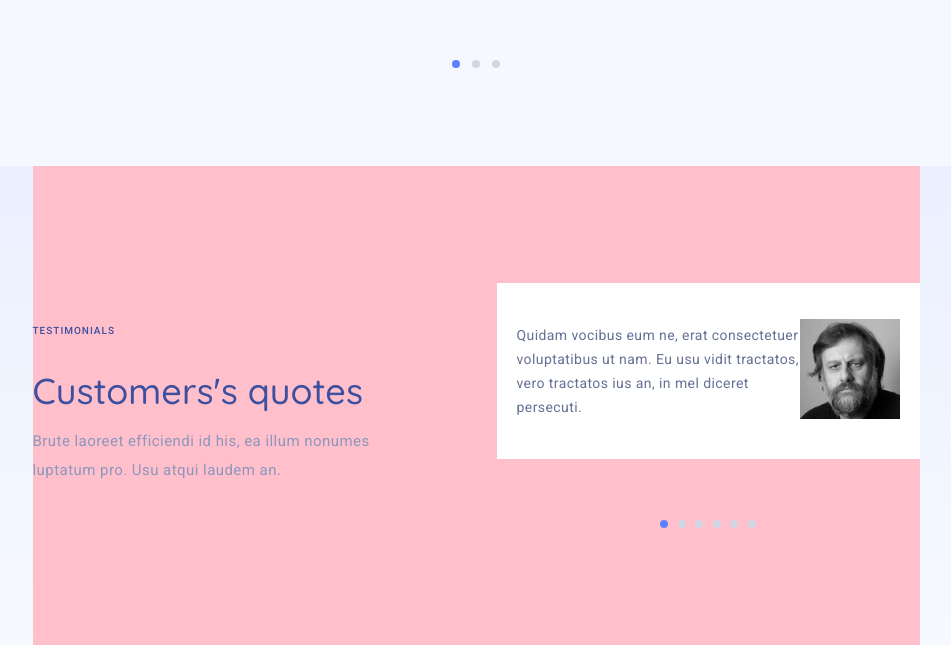
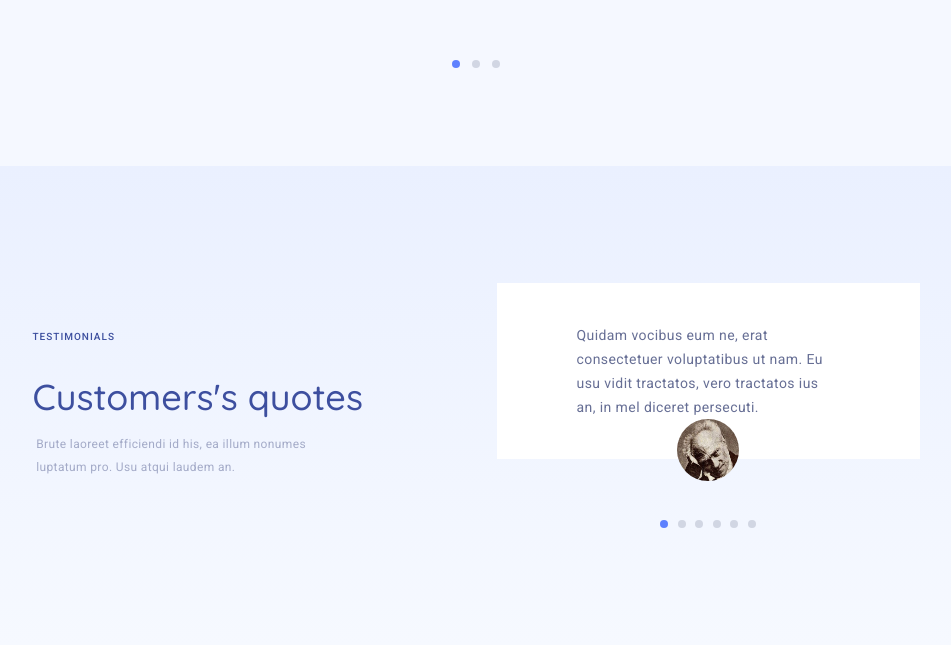
Before and after one commit to DuremarDuremar/Site00, a React (Create React App) app: page / in a window 1280 px wide. Shown: the part 3401-4046 px from the top of the page, without its empty margins (164-1115 px from the left). Built offline with nearby package versions, Linux system fonts and the light colour scheme.

Commit message:
quotes_log

```diff
--- a/src/bloks/Quotes.jsx
+++ b/src/bloks/Quotes.jsx
@@ -14,7 +14,7 @@ const Wrapper = styled.div`
 `;
 const Content = styled.div`
   width: 887px;
-  background-color: pink;
+  /* background-color: pink; */
   display: flex;
   align-items: center;
   justify-content: space-between;
@@ -31,12 +31,14 @@ const Slider = styled.div`
 const Items = styled.div`
   position: relative;
   width: 423px;
-  height: 175.37px;
+  min-height: 175.37px;
   background: #fff;
   display: flex;
   align-items: center;
   justify-content: center;
+
   p {
+    padding: 35px 10px;
     max-width: 283px;
     font-family: Roboto;
     font-weight: normal;
@@ -50,16 +52,90 @@ const Items = styled.div`
 const Quotes = () => {
   const [page, setPage] = useState(1);
 
+  const ImagesFase = () => {
+    const arr = [
+      "assets/shop.jpg",
+      "assets/kam.jpg",
+      "assets/nic.jpg",
+      "assets/sartr.jpg",
+      "assets/haid.jpeg",
+      "assets/gig.jpg",
+    ];
+    const res = arr.filter((item, index) => {
+      return index + 1 === page;
+    });
+    return res[0];
+  };
+
+  const itemText = () => {
+    switch (page) {
+      case 1:
+        return (
+          <p>
+            Quidam vocibus eum ne, erat consectetuer voluptatibus ut nam. Eu usu
+            vidit tractatos, vero tractatos ius an, in mel diceret persecuti.
+          </p>
+        );
+      case 2:
+        return (
+          <p>
+            Lorem ipsum, dolor sit amet consectetur adipisicing elit.
+            Consequuntur nesciunt repudiandae neque libero rem assumenda
+            officiis quam alias quisquam incidunt?
+          </p>
+        );
+      case 3:
+        return (
+          <p>
+            Lorem ipsum dolor, sit amet consectetur adipisicing elit. Odit
+            beatae ad saepe excepturi vero cum, culpa eos, porro odio facilis,
+            architecto maiores ut. Sed reprehenderit blanditiis doloremque
+            repellat, autem sunt ut! Nemo, facere libero.
+          </p>
+        );
+      case 4:
+        return (
+          <p>
+            Lorem ipsum dolor sit amet consectetur, adipisicing elit. Placeat,
+            reiciendis!
+          </p>
+        );
+      case 5:
+        return (
+          <p>
+            Lorem ipsum, dolor sit amet consectetur adipisicing elit. Eum
+            deleniti a soluta perferendis, expedita aut corporis sed ut, labore
+            explicabo veniam quos at dolorum amet tempora sapiente sint cum quas
+            animi voluptas enim quasi! Tenetur exercitationem possimus eum nam
+            quam.
+          </p>
+        );
+      case 6:
+        return (
+          <p>
+            Lorem ipsum dolor sit amet, consectetur adipisicing elit. Fugit eum
+            dignissimos voluptatibus! Ad repellat totam nihil consectetur ut
+            blanditiis quibusdam praesentium quae.
+          </p>
+        );
+      default:
+        <p></p>;
+    }
+  };
+
   return (
     <Wrapper>
       <Content>
         <TitleText
-          maxWidthP="340px"
+          maxWidthP="323px"
           textAlignh1="left"
           textAlignP="left"
           textAlignh4="left"
           paddingTopP="14px"
           paddingToph1="31px"
+          fontSizeP="12px"
+          lineHeightP="23px"
+          colorP="#A4ABC8"
         >
           <h4>TESTIMONIALS</h4>
           <h1>Customers's quotes</h1>
@@ -70,12 +146,8 @@ const Quotes = () => {
         </TitleText>
         <Slider>
           <Items>
-            <p>
-              Quidam vocibus eum ne, erat consectetuer voluptatibus ut nam. Eu
-              usu vidit tractatos, vero tractatos ius an, in mel diceret
-              persecuti.
-            </p>
-            <QuotersImg pic={"assets/gig.jpg"} />
+            {itemText()}
+            <QuotersImg pic={ImagesFase()} />
           </Items>
           <Circles
             page={page}
--- a/src/components/QuotersImg.js
+++ b/src/components/QuotersImg.js
@@ -2,14 +2,17 @@ import React from "react";
 import styled from "styled-components";
 
 const Img = styled.div`
+  position: absolute;
+  bottom: -15%;
   img {
+    border-radius: 100%;
   }
 `;
 
 const QuotersImg = (props) => {
   return (
     <Img {...props}>
-      <img src={props.pic} alt="img" width="100" />
+      <img src={props.pic} alt="img" width="62" height="62" />
     </Img>
   );
 };
```
